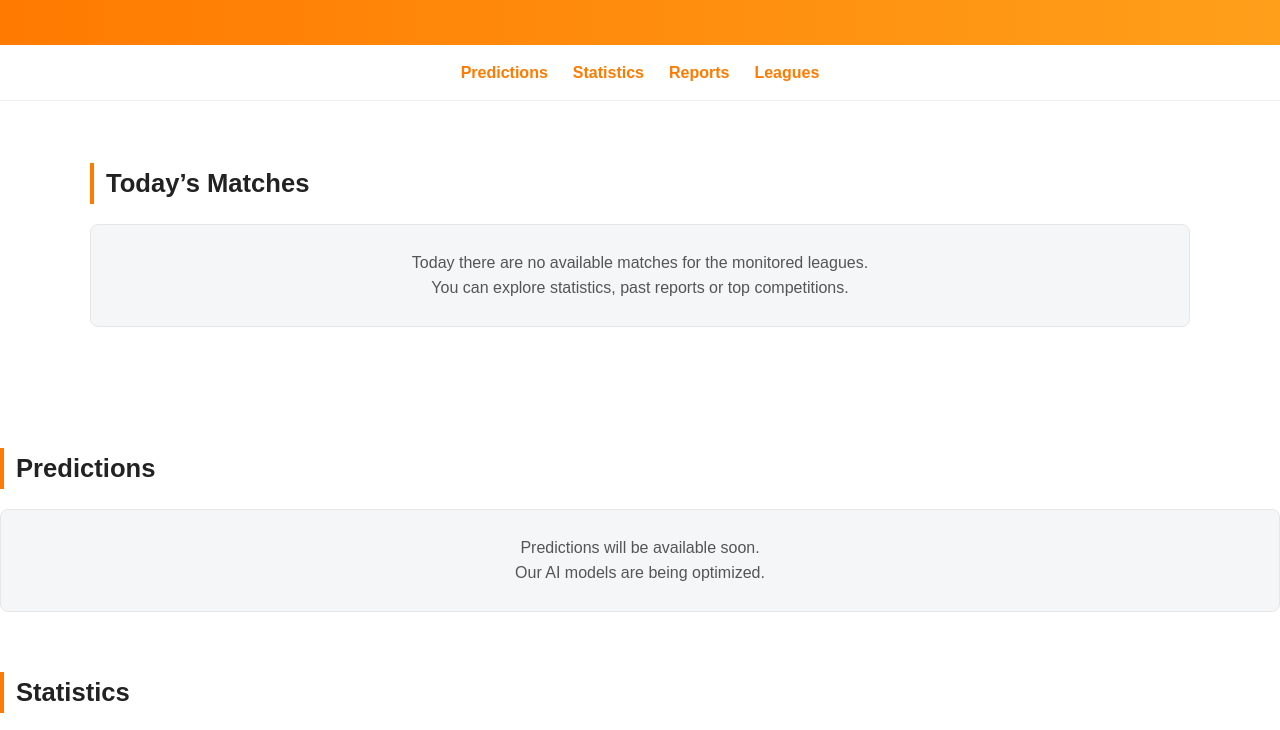
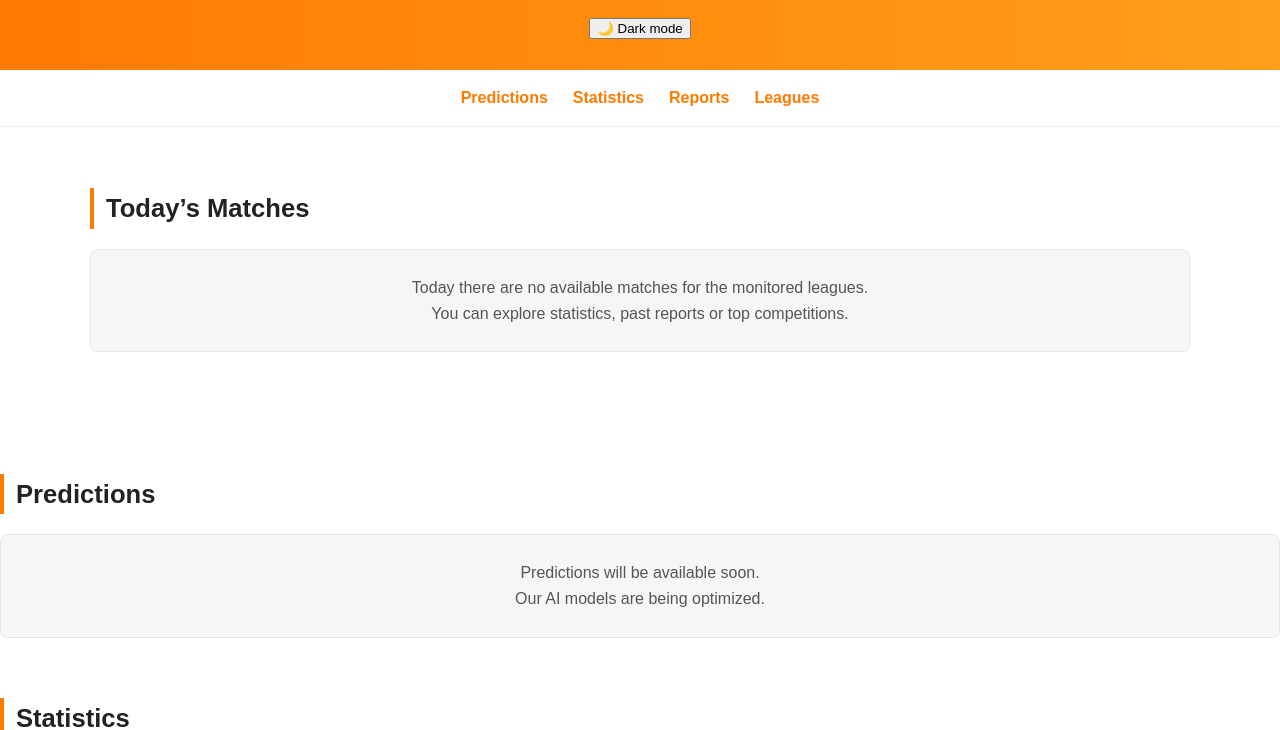
Before and after one commit to maranese/prebetpro-site, a plain HTML site: page index.html in a window 1280 px wide. Shown: the part 133-863 px from the top of the page. Drawn offline with Linux system fonts and the light colour scheme.

Commit message:
Update index.html

```diff
--- a/index.html
+++ b/index.html
@@ -13,7 +13,12 @@
 <header>
   <h1>PreBetPro</h1>
   <p>AI Football Predictions & Advanced Statistics</p>
+
+  <button id="theme-toggle">
+    🌙 Dark mode
+  </button>
 </header>
+
 
 <nav>
   <a href="#predictions">Predictions</a>
```
